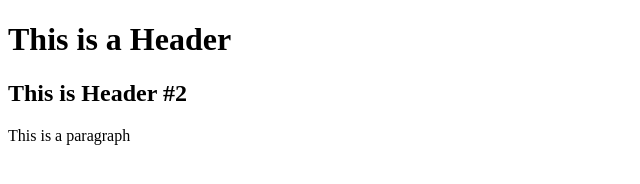
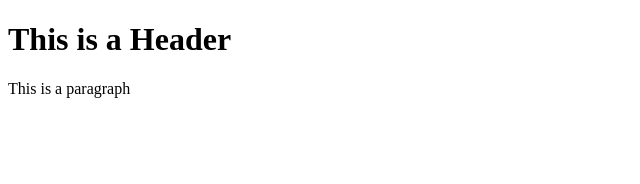
Before and after one commit to 1HRE1/git-test, a plain HTML site: page index.html in a window 1280 px wide. Shown: the whole page, without its empty margins (0-640 px from the left). Drawn offline with Linux system fonts and the light colour scheme.

Commit message:
all changes

```diff
--- a/index.html
+++ b/index.html
@@ -2,7 +2,6 @@
 <html>
    <body>
       <h1>This is a Header</h1>
-      <h2>This is Header #2</h2>
       <p>This is a paragraph</p>
    </body>
 </html>
```
